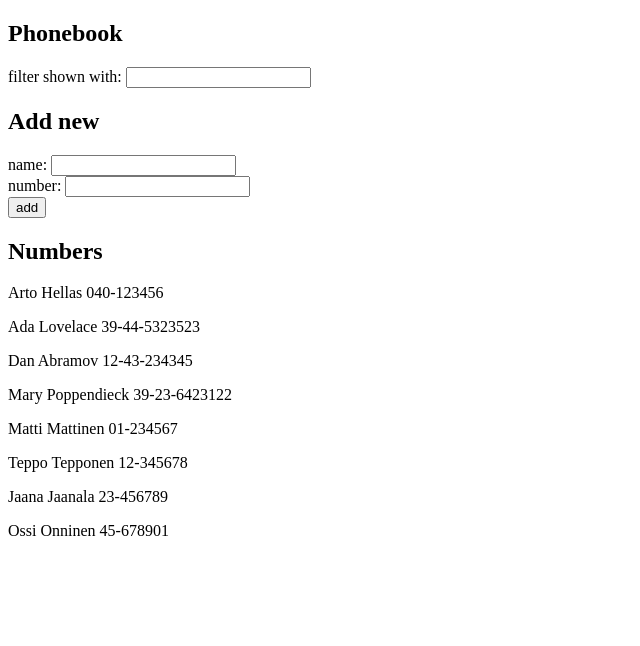
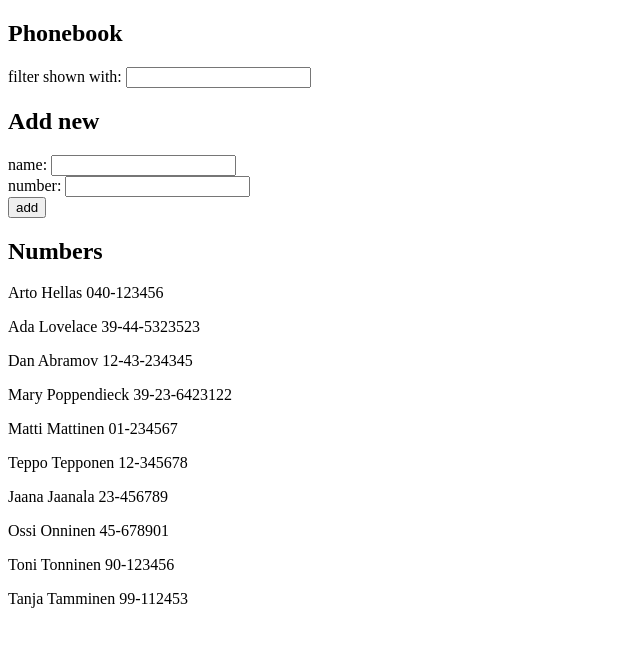
Before and after one commit to MiniWalls/Full-Stack-open, a React (Create React App) app in the folder part2/phonebook/: page / in a window 1280 px wide. Shown: the top 646 px of the page, without its empty margins (0-640 px from the left). Built offline with nearby package versions, Linux system fonts and the light colour scheme; data requests are answered from the project's data file.

Commit message:
Completed exercise 2.16

```diff
--- a/part2/phonebook/db.json
+++ b/part2/phonebook/db.json
@@ -39,6 +39,16 @@
       "name": "Ossi Onninen",
       "number": "45-678901",
       "id": 8
+    },
+    {
+      "name": "Toni Tonninen",
+      "number": "90-123456",
+      "id": 9
+    },
+    {
+      "name": "Tanja Tamminen",
+      "number": "99-112453",
+      "id": 10
     }
   ]
 }
--- a/part2/phonebook/src/App.js
+++ b/part2/phonebook/src/App.js
@@ -1,5 +1,4 @@
 import { useState, useEffect } from 'react'
-import axios from 'axios'
 import Filter from './components/Filter'
 import Persons from './components/Persons'
 import PersonForm from './components/PersonForm'
@@ -29,16 +28,14 @@ const App = () => {
       name: newName,
       number: newNumber
     }
-    /* persons.some(element => element.name === personObject.name) ? alert(`${personObject.name} already exists`) : setPersons(persons.concat(personObject))
- */
     if(persons.some(element => element.name === personObject.name)){
       alert(`${personObject.name} already exists`)
     } else {
       personService
         .create(personObject)
         .then((response) => {
-          console.log(response.data)
-          setPersons(persons.concat(response.data))
+          console.log(response)
+          setPersons(persons.concat(response))
         })
         .catch((error) => {
           console.log(error)
@@ -49,9 +46,11 @@ const App = () => {
   }
 
   useEffect(() => {
-    axios.get('http://localhost:3001/persons')
+    personService
+    .getAll()
     .then(response => {
-      setPersons(response.data)
+      console.log(response)
+      setPersons(response)
     })
     .catch(error => {
       console.log(error)
--- a/part2/phonebook/src/services/persons.js
+++ b/part2/phonebook/src/services/persons.js
@@ -2,11 +2,18 @@ import axios from 'axios'
 const baseUrl = 'http://localhost:3001/persons'
 
 const getAll = () => {
-    return axios.get(baseUrl)
+    const request = axios.get(baseUrl)
+    return request.then(response => response.data)
 }
 
 const create = newObject => {
-    return axios.post(baseUrl, newObject)
+    const request = axios.post(baseUrl, newObject)
+    return request.then(response => response.data)
 }
 
-export default {getAll, create}
+const exportedObject = {
+    getAll,
+    create,
+}
+
+export default  exportedObject
```
